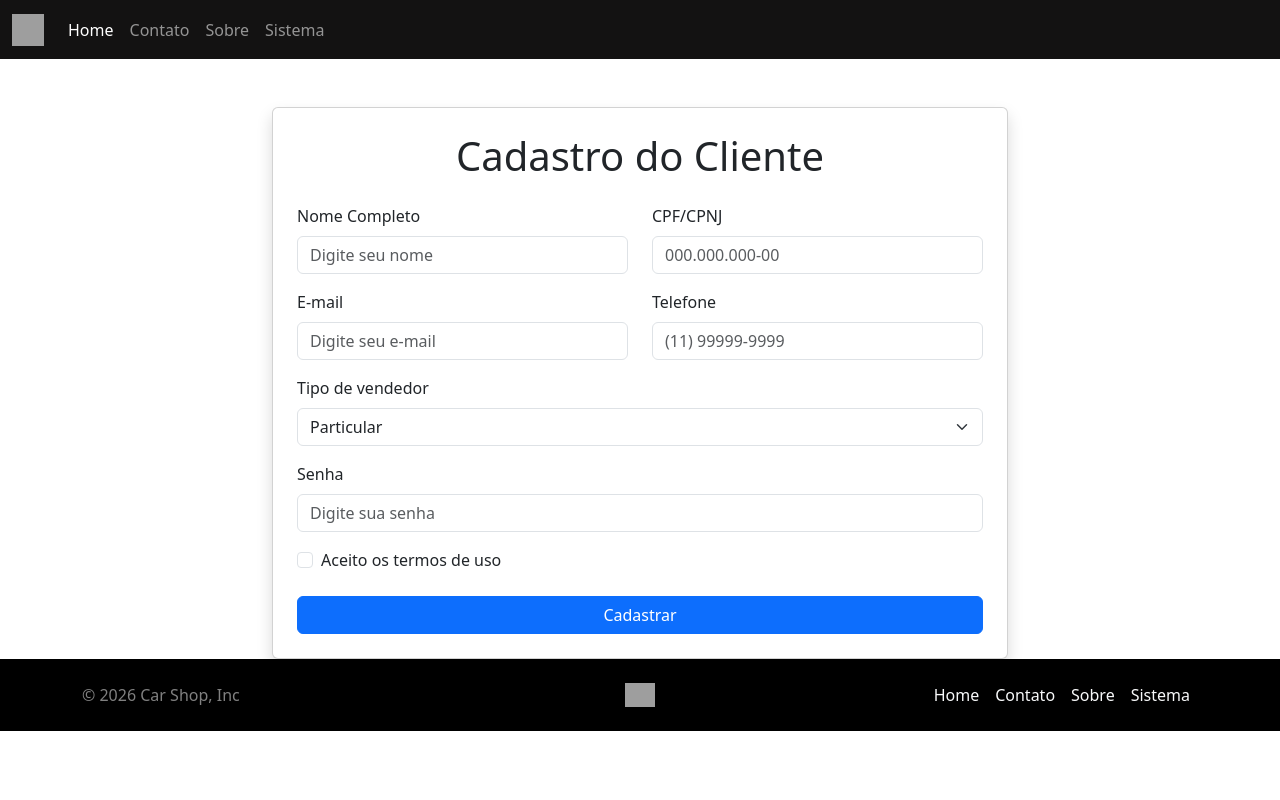
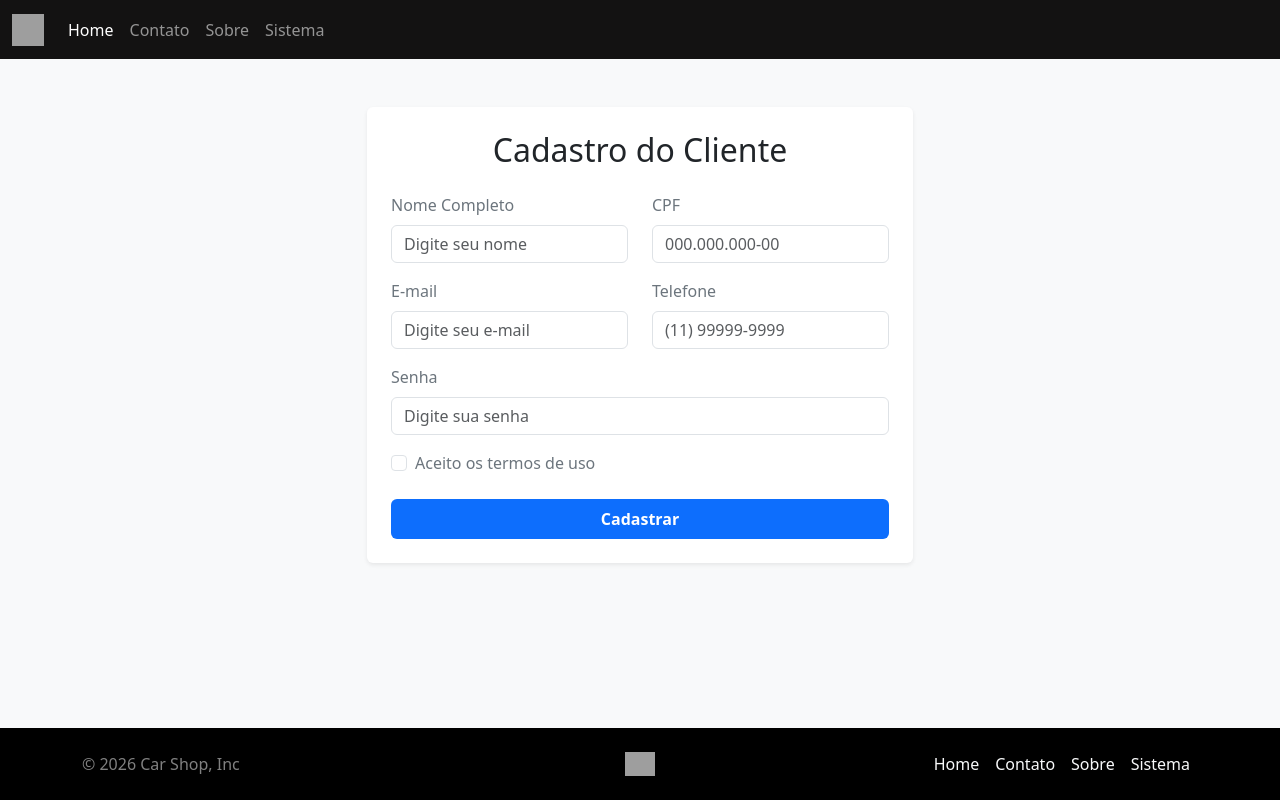
Before and after one commit to AkaliSmoke/PI_Vendas_de_Carros, a PHP site: page /cliente-cadastrar.php in a window 1280 px wide. Run offline with PHP 8.4, Linux system fonts and the light colour scheme; grey boxes are pictures that could not be loaded.

Commit message:
Colocando classe no body em seguida modificando os campos de input no cliente-cadastrar

```diff
--- a/03_projeto_intercador/cliente-cadastrar.php
+++ b/03_projeto_intercador/cliente-cadastrar.php
@@ -9,154 +9,75 @@
   <title>Tela de Cadastro do Cliente</title>
 </head>
 
-<body>
+<body class="d-flex flex-column min-vh-100 bg-light">
 
   <?php include "inc-menu.php"?>
 
-  <main class="container mt-5">
+  <main class="container my-5">
+    <div class="row justify-content-center">
+      <!-- Largura ideal para um formulário de cliente compacto -->
+      <div class="col-md-6">
+        <div class="card shadow-sm p-4 border-0">
 
-    <div class="row justify-content-center">
-
-      <div class="col-md-8">
-
-        <div class="card shadow p-4">
-
-          <h1 class="text-center mb-4">
+          <h1 class="text-center mb-4 h2 fw-normal text-dark">
             Cadastro do Cliente
           </h1>
 
-          <form>
+          <!-- Formulário configurado para enviar os dados via POST -->
+          <form action="processa-cadastro-cliente.php" method="POST">
 
             <div class="row">
-
               <!-- Nome -->
               <div class="col-md-6 mb-3">
-
-                <label class="form-label">
-                  Nome Completo
-                </label>
-
-                <input
-                  type="text"
-                  class="form-control"
-                  placeholder="Digite seu nome">
-
+                <label for="nome" class="form-label text-secondary">Nome Completo</label>
+                <input type="text" id="nome" name="nome" class="form-control" placeholder="Digite seu nome" required>
               </div>
 
               <!-- CPF -->
               <div class="col-md-6 mb-3">
-
-                <label class="form-label">
-                  CPF/CPNJ
-                </label>
-
-                <input
-                  type="text"
-                  class="form-control"
-                  placeholder="000.000.000-00">
-
+                <label for="cpf" class="form-label text-secondary">CPF</label>
+                <input type="text" id="cpf" name="cpf" class="form-control" placeholder="000.000.000-00" maxlength="14" required>
               </div>
-
             </div>
 
             <div class="row">
-
               <!-- Email -->
               <div class="col-md-6 mb-3">
-
-                <label class="form-label">
-                  E-mail
-                </label>
-
-                <input
-                  type="email"
-                  class="form-control"
-                  placeholder="Digite seu e-mail">
-
+                <label for="email" class="form-label text-secondary">E-mail</label>
+                <input type="email" id="email" name="email" class="form-control" placeholder="Digite seu e-mail" required>
               </div>
 
               <!-- Telefone -->
               <div class="col-md-6 mb-3">
-
-                <label class="form-label">
-                  Telefone
-                </label>
-
-                <input
-                  type="tel"
-                  class="form-control"
-                  placeholder="(11) 99999-9999">
-
+                <label for="telefone" class="form-label text-secondary">Telefone</label>
+                <input type="text" id="telefone" name="telefone" class="form-control" placeholder="(11) 99999-9999" maxlength="15" required>
               </div>
-
-            </div>
-
-            <!-- Tipo vendedor -->
-            <div class="mb-3">
-
-              <label class="form-label">
-                Tipo de vendedor
-              </label>
-
-              <select class="form-select">
-
-                <option>
-                  Particular
-                </option>
-
-                <option>
-                  Loja
-                </option>
-
-              </select>
-
             </div>
 
             <!-- Senha -->
             <div class="mb-3">
-
-              <label class="form-label">
-                Senha
-              </label>
-
-              <input
-                type="password"
-                class="form-control"
-                placeholder="Digite sua senha">
-
+              <label for="senha" class="form-label text-secondary">Senha</label>
+              <input type="password" id="senha" name="senha" class="form-control" placeholder="Digite sua senha" required>
             </div>
 
             <!-- Checkbox -->
             <div class="form-check mb-4">
-
-              <input
-                type="checkbox"
-                class="form-check-input"
-                id="termos">
-
-              <label
-                class="form-check-label"
-                for="termos">
+              <input type="checkbox" class="form-check-input" id="termos" name="termos" value="aceito" required>
+              <label class="form-check-label text-secondary" for="termos">
                 Aceito os termos de uso
               </label>
-
             </div>
 
             <!-- Botão -->
-            <button class="btn btn-primary w-100">
-
+            <button type="submit" class="btn btn-primary w-100 py-2 fw-semibold" style="background-color: #0d6efd; border: none;">
               Cadastrar
-
             </button>
 
           </form>
 
         </div>
-
       </div>
-
     </div>
-
   </main>
 
   <?php include "inc-footer.php"?>
--- a/03_projeto_intercador/index.php
+++ b/03_projeto_intercador/index.php
@@ -10,7 +10,7 @@
   <title>Página principal</title>
 </head>
 
-<body>
+<body class="d-flex flex-column min-vh-100 bg-light">
 
   <main>
 
```
Also changed, not shown: 03_projeto_intercador/veiculos.php (+2 -5 lines).
